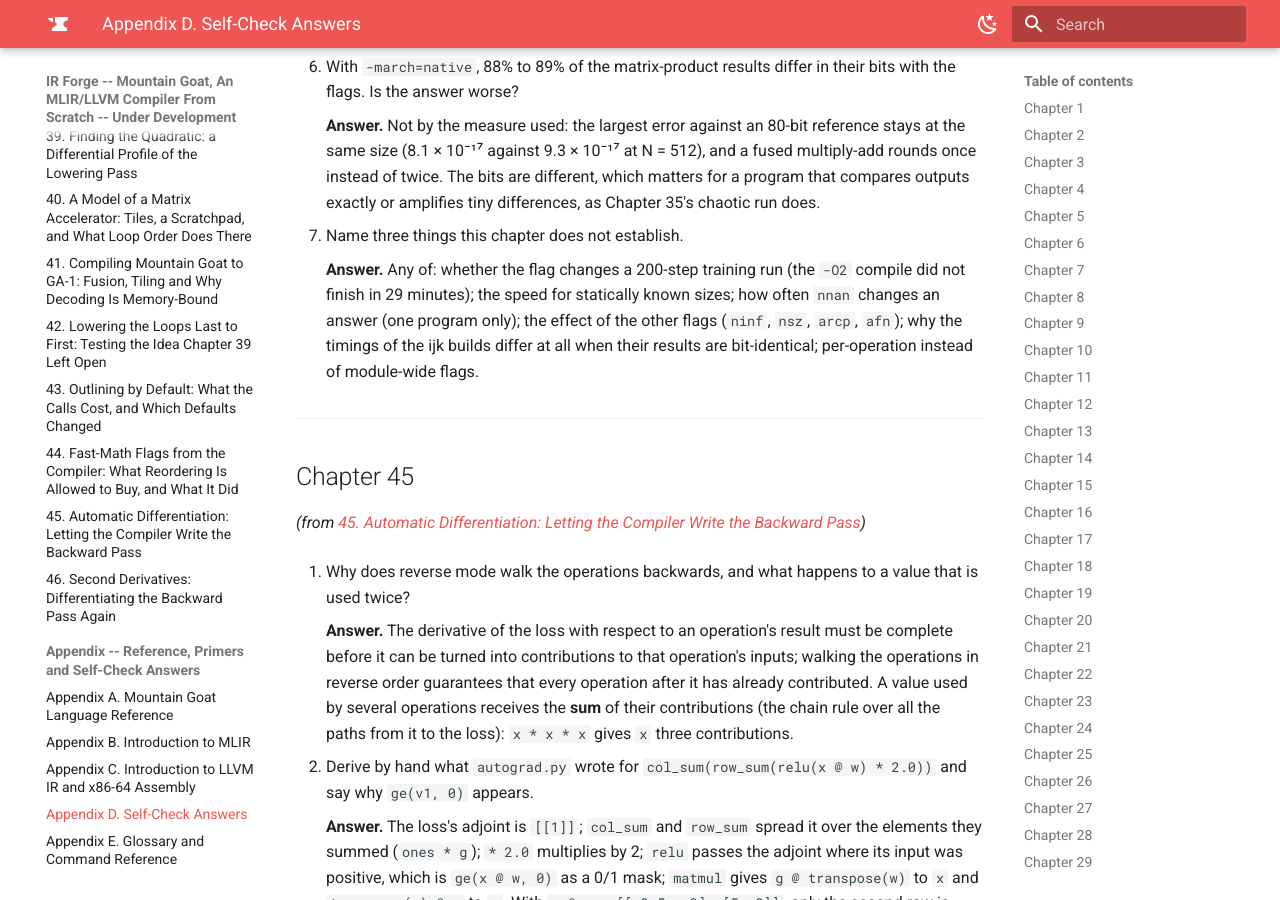
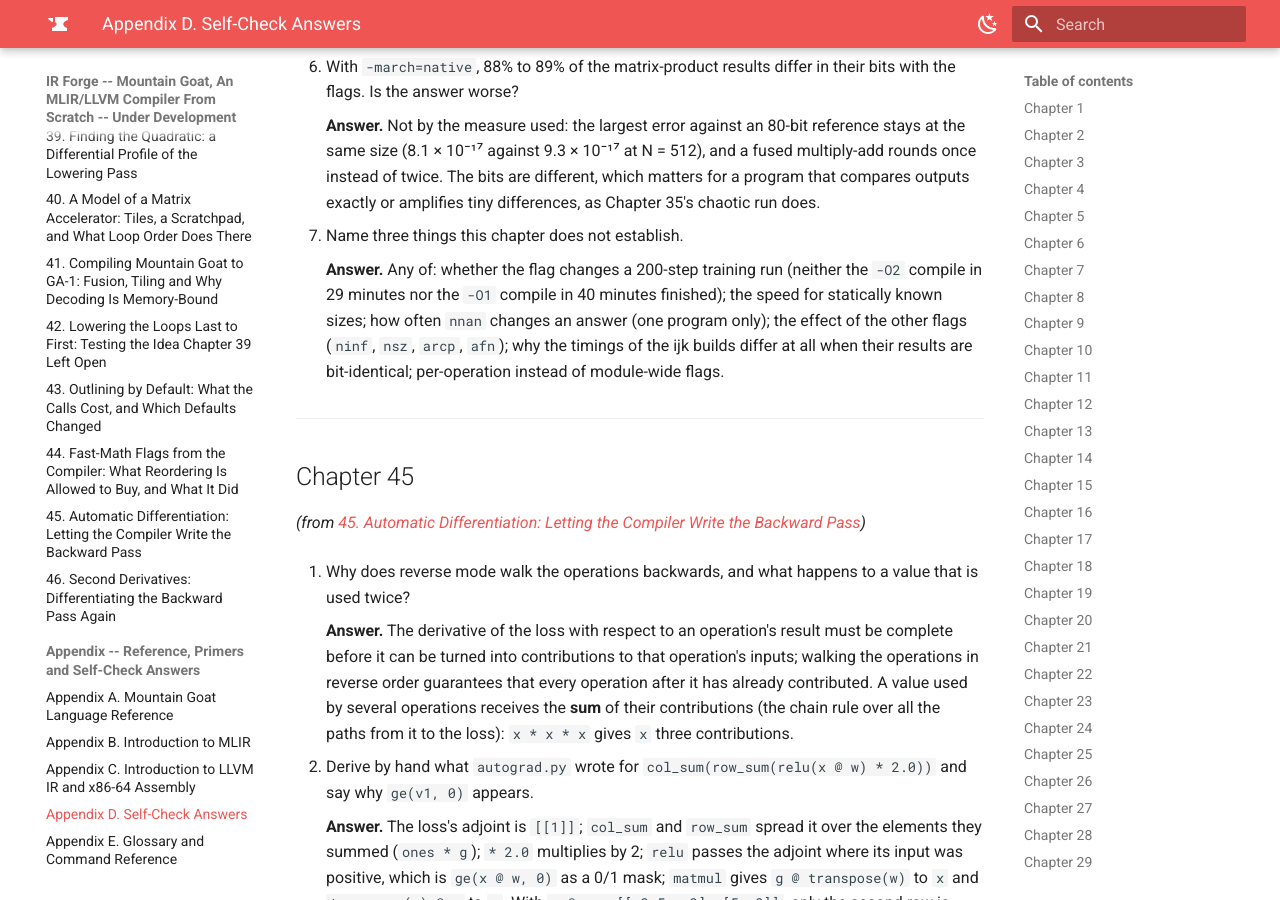
Before and after one commit to MaximumBeings/ir_forge_compiler_from_scratch, an MkDocs documentation site: the page built from docs/appendixD/d-self-check-answers.md, in a window 1280 px wide and 900 px high, scrolled down 69337 px. Built offline with MkDocs 1.6.1 and Material for MkDocs 9.7.7, drawn with Linux system fonts in a browser that asks for light colours.

Commit message:
Chapter 44: record the -O1 200-step attempt (also did not finish in 40 minutes)
Co-Authored-By: Claude Sonnet 5.5 <noreply@anthropic.com>
Claude-Session: https://claude.ai/code/session_019SGPTFr1qxqs64kwHQ1GqV

```diff
--- a/docs/appendixD/d-self-check-answers.md
+++ b/docs/appendixD/d-self-check-answers.md
@@ -1504,7 +1504,7 @@ Worked answer: a test that has never failed has not been shown to test anything.
 
 7. Name three things this chapter does not establish.
 
-    **Answer.** Any of: whether the flag changes a 200-step training run (the `-O2` compile did not finish in 29 minutes); the speed for statically known sizes; how often `nnan` changes an answer (one program only); the effect of the other flags (`ninf`, `nsz`, `arcp`, `afn`); why the timings of the ijk builds differ at all when their results are bit-identical; per-operation instead of module-wide flags.
+    **Answer.** Any of: whether the flag changes a 200-step training run (neither the `-O2` compile in 29 minutes nor the `-O1` compile in 40 minutes finished); the speed for statically known sizes; how often `nnan` changes an answer (one program only); the effect of the other flags (`ninf`, `nsz`, `arcp`, `afn`); why the timings of the ijk builds differ at all when their results are bit-identical; per-operation instead of module-wide flags.
 
 ---
 
--- /dev/null
+++ b/docs/part44/code/train200_out.txt
@@ -0,0 +1 @@
+plain: compile did not finish in 40 minutes (stopped)
```
Also changed, not shown: docs/part44/44-fast-math-flags.md (+3 -3 lines), docs/part44/code/train200.py (added, +21 -0 lines).
